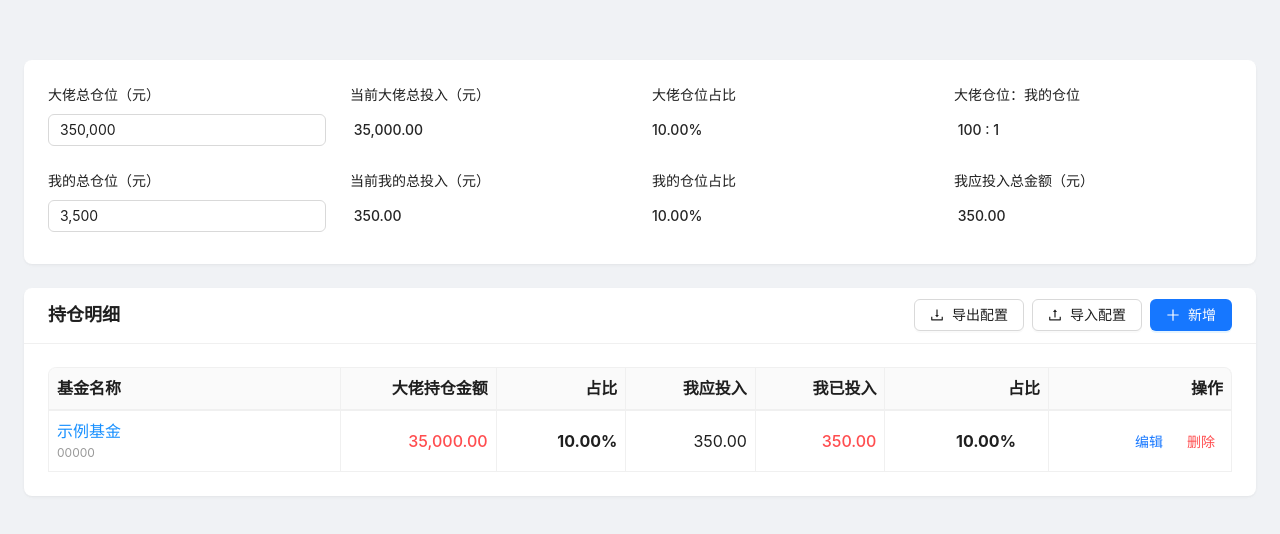
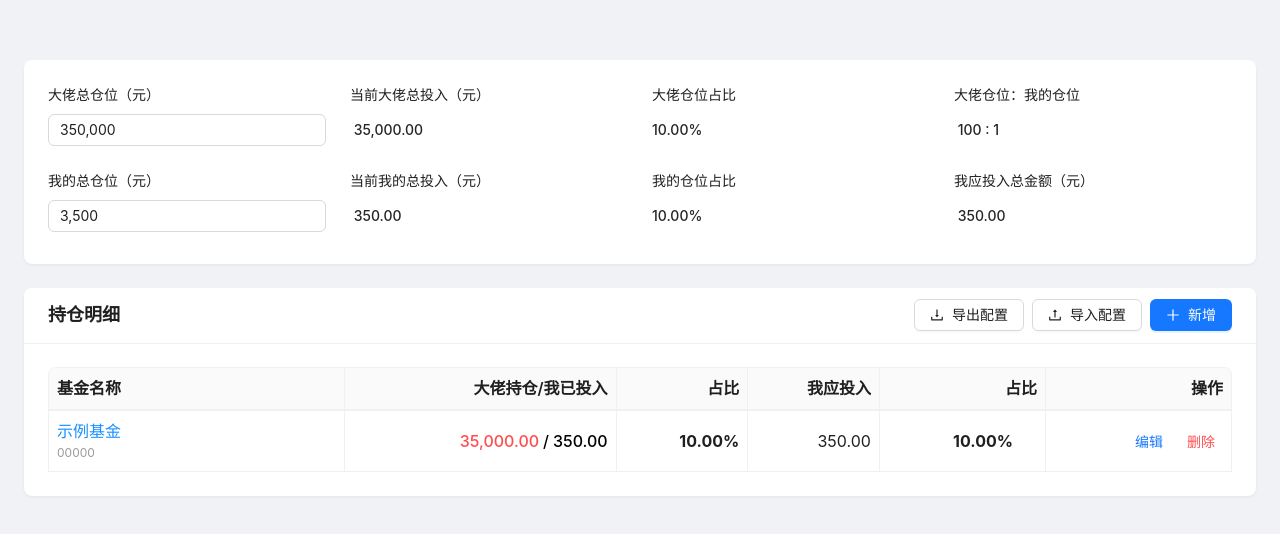
Before and after one commit to CoKoii/YJJSQ, a Vue app: page / in a window 1280 px wide. Shown: the part 122-656 px from the top of the page. Built offline with nearby package versions, Linux system fonts and the light colour scheme.

Commit message:
更新持仓金额显示逻辑，合并大佬持仓与我已投入金额为一列，优化样式以提升可读性

```diff
--- a/src/components/HoldingsTable.vue
+++ b/src/components/HoldingsTable.vue
@@ -46,11 +46,13 @@
             </div>
           </template>
 
-          <!-- 大佬持仓金额 -->
-          <template v-else-if="column.key === 'bossAmount'">
-            <span style="color: #ff4d4f; font-weight: 500">{{
-              formatMoney(record.bossAmount)
-            }}</span>
+          <!-- 大佬持仓金额 / 我已投入 -->
+          <template v-else-if="column.key === 'combinedAmount'">
+            <span class="amount-combined">
+              <span class="amount-combined__boss">{{ formatMoney(record.bossAmount) }}</span>
+              <span class="amount-combined__separator">/</span>
+              <span class="amount-combined__me">{{ formatMoney(record.myActualAmount) }}</span>
+            </span>
           </template>
 
           <!-- 占比 -->
@@ -61,13 +63,6 @@
           <!-- 我应投入 -->
           <template v-else-if="column.key === 'shouldInvest'">
             <span>{{ formatMoney(getShouldInvest(record.bossAmount)) }}</span>
-          </template>
-
-          <!-- 我目前投入 -->
-          <template v-else-if="column.key === 'myActualAmount'">
-            <span style="color: #ff4d4f; font-weight: 500">{{
-              formatMoney(record.myActualAmount)
-            }}</span>
           </template>
 
           <!-- 我的投入占比 -->
@@ -191,9 +186,9 @@ const columns = [
     width: 180,
   },
   {
-    title: '大佬持仓金额',
-    key: 'bossAmount',
-    width: 80,
+    title: '大佬持仓/我已投入',
+    key: 'combinedAmount',
+    width: 140,
     align: 'right',
   },
   {
@@ -205,12 +200,6 @@ const columns = [
   {
     title: '我应投入',
     key: 'shouldInvest',
-    width: 80,
-    align: 'right',
-  },
-  {
-    title: '我已投入',
-    key: 'myActualAmount',
     width: 80,
     align: 'right',
   },
@@ -501,4 +490,24 @@ function handleImport(file) {
   font-weight: bold;
   margin-left: 4px;
 }
+
+.amount-combined {
+  display: inline-flex;
+  align-items: baseline;
+  justify-content: flex-end;
+  font-weight: 500;
+}
+
+.amount-combined__boss {
+  color: #ff4d4f;
+}
+
+.amount-combined__separator {
+  margin: 0 4px;
+  color: #000;
+}
+
+.amount-combined__me {
+  color: #000;
+}
 </style>
```
